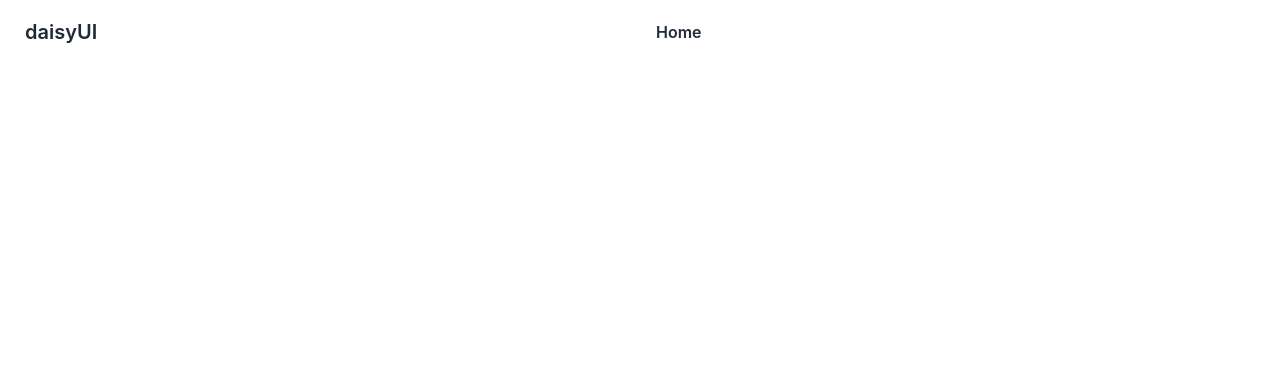
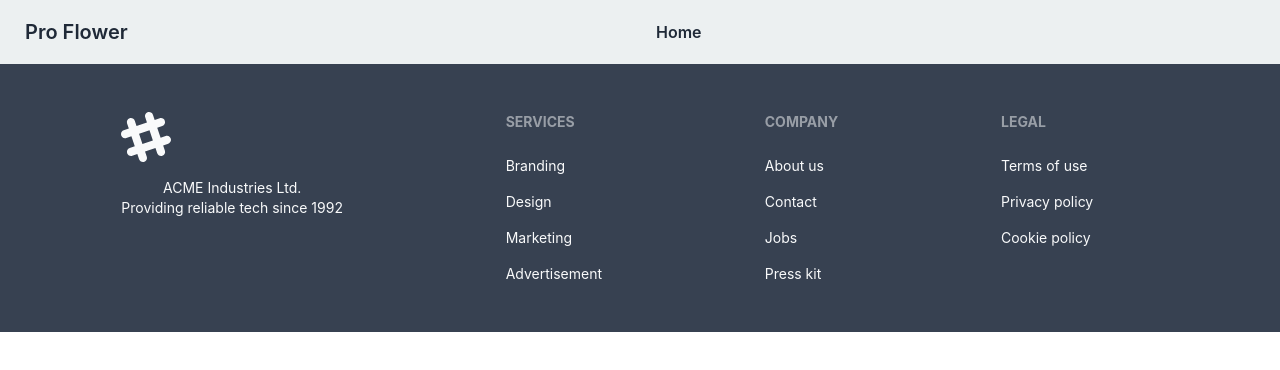
Before and after one commit to etikona/pro-flowers-client, a React (Create React App) app: page / in a window 1280 px wide. Shown: the top 370 px of the page. Built offline with nearby package versions, Linux system fonts and the light colour scheme.

Commit message:
footer added

```diff
--- a/src/components/Layouts/Main.js
+++ b/src/components/Layouts/Main.js
@@ -1,5 +1,6 @@
 import React from 'react';
 import { Outlet } from 'react-router-dom';
+import Footer from '../Shared/Footer';
 import Header from '../Shared/Header';
 
 const Main = () => {
@@ -7,6 +8,7 @@
         <div>
             <Header/>
             <Outlet/>
+            <Footer/>
         </div>
     );
 };
--- a/src/components/Pages/Home/Home.js
+++ b/src/components/Pages/Home/Home.js
@@ -13,7 +13,9 @@
         <div>
           {/* Banner */}
           <Banner/>
+          <h2 className='text-5xl font-light'> Services</h2>
           <div className='grid grid-cols-1 lg:grid-cols-2 gap-4 m-10'>
+
           {/* Services */}
             {
               homeData.map(data => <HomeData
--- /dev/null
+++ b/src/components/Shared/Footer.js
@@ -0,0 +1,37 @@
+import React from 'react';
+import { Link } from 'react-router-dom';
+
+const Footer = () => {
+    return (
+        <div>
+            <footer className="footer p-10 bg-gray-700 text-gray-50"><font></font>
+  <div><font></font>
+    <svg width="50" height="50" viewBox="0 0 24 24" xmlns="http://www.w3.org/2000/svg" fillRule="evenodd" clipRule="evenodd" className="fill-current"><path d="M22.672 15.226l-2.432.811.841 2.515c.33 1.019-.209 2.127-1.23 2.456-1.15.325-2.148-.321-2.463-1.226l-.84-2.518-5.013 1.677.84 2.517c.391 1.203-.434 2.542-1.831 2.542-.88 0-1.601-.564-1.86-1.314l-.842-2.516-2.431.809c-1.135.328-2.145-.317-2.463-1.229-.329-1.018.211-2.127 1.231-2.456l2.432-.809-1.621-4.823-2.432.808c-1.355.384-2.558-.59-2.558-1.839 0-.817.509-1.582 1.327-1.846l2.433-.809-.842-2.515c-.33-1.02.211-2.129 1.232-2.458 1.02-.329 2.13.209 2.461 1.229l.842 2.515 5.011-1.677-.839-2.517c-.403-1.238.484-2.553 1.843-2.553.819 0 1.585.509 1.85 1.326l.841 2.517 2.431-.81c1.02-.33 2.131.211 2.461 1.229.332 1.018-.21 2.126-1.23 2.456l-2.433.809 1.622 4.823 2.433-.809c1.242-.401 2.557.484 2.557 1.838 0 .819-.51 1.583-1.328 1.847m-8.992-6.428l-5.01 1.675 1.619 4.828 5.011-1.674-1.62-4.829z"></path></svg><font></font>
+    <p>ACME Industries Ltd.<br/>Providing reliable tech since 1992</p><font></font>
+  </div> <font></font>
+  <div><font></font>
+    <span className="footer-title">Services</span> <font></font>
+    <Link className="link link-hover">Branding</Link> <font></font>
+    <Link className="link link-hover">Design</Link> <font></font>
+    <Link className="link link-hover">Marketing</Link> <font></font>
+    <Link className="link link-hover">Advertisement</Link><font></font>
+  </div> <font></font>
+  <div><font></font>
+    <span className="footer-title">Company</span> <font></font>
+    <Link className="link link-hover">About us</Link> <font></font>
+    <Link className="link link-hover">Contact</Link> <font></font>
+    <Link className="link link-hover">Jobs</Link> <font></font>
+    <Link className="link link-hover">Press kit</Link><font></font>
+  </div> <font></font>
+  <div><font></font>
+    <span className="footer-title">Legal</span> <font></font>
+    <Link className="link link-hover">Terms of use</Link> <font></font>
+    <Link className="link link-hover">Privacy policy</Link> <font></font>
+    <Link className="link link-hover">Cookie policy</Link><font></font>
+  </div><font></font>
+</footer>
+        </div>
+    );
+};
+
+export default Footer;
--- a/src/components/Shared/Header.js
+++ b/src/components/Shared/Header.js
@@ -10,7 +10,7 @@
 const Header = () => {
     return (
         <div>
-      <div className="navbar bg-base-100"><font></font>
+      <div className="navbar "><font></font>
   <div className="navbar-start"><font></font>
     <div className="dropdown"><font></font>
       <label tabIndex={0} className="btn btn-ghost lg:hidden"><font></font>
@@ -22,7 +22,7 @@
 
       </ul><font></font>
     </div><font></font>
-    <a className="btn btn-ghost normal-case text-xl">daisyUI</a><font></font>
+    <a className="btn btn-ghost normal-case text-xl">Pro Flower</a><font></font>
   </div><font></font>
   <div className="navbar-center hidden lg:flex"><font></font>
     <ul className="menu menu-horizontal p-0"><font></font>
```
